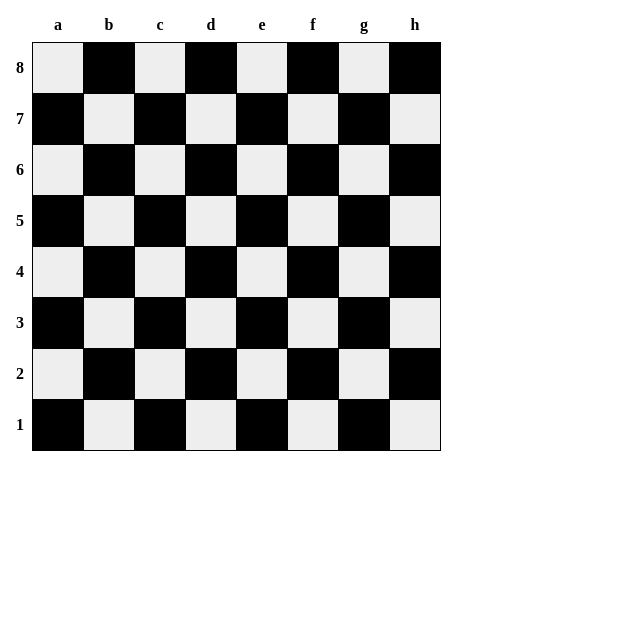
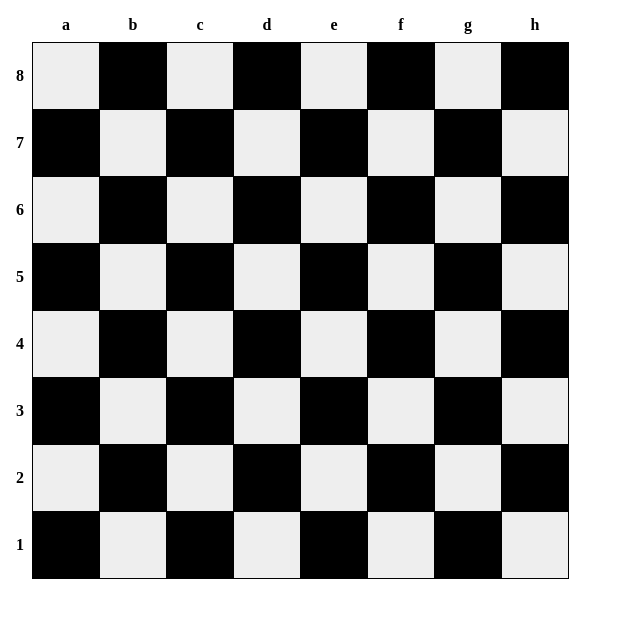
Before and after one commit to t-e-d-d/alchess, a plain HTML site: page index.html in a window 1280 px wide. Shown: the whole page, without its empty margins (0-640 px from the left). Drawn offline with Linux system fonts and the light colour scheme.

Commit message:
Update index.html

```diff
--- a/index.html
+++ b/index.html
@@ -6,7 +6,7 @@
         <style>
             .chess-board { border-spacing: 0; border-collapse: collapse; }
             .chess-board th { padding: .5em; }
-            .chess-board td { border: 1px solid; width: 3em; height: 3em; }
+            .chess-board td { border: 1px solid; width: 4em; height: 4em; }
             .chess-board .light { background: #eee; }
             .chess-board .dark { background: #000; }
         </style>
```
